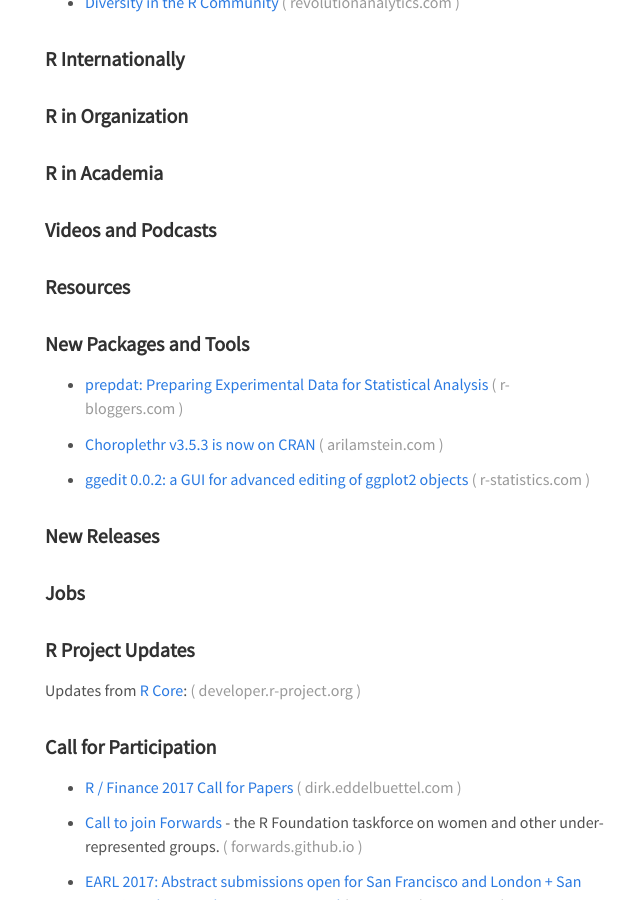
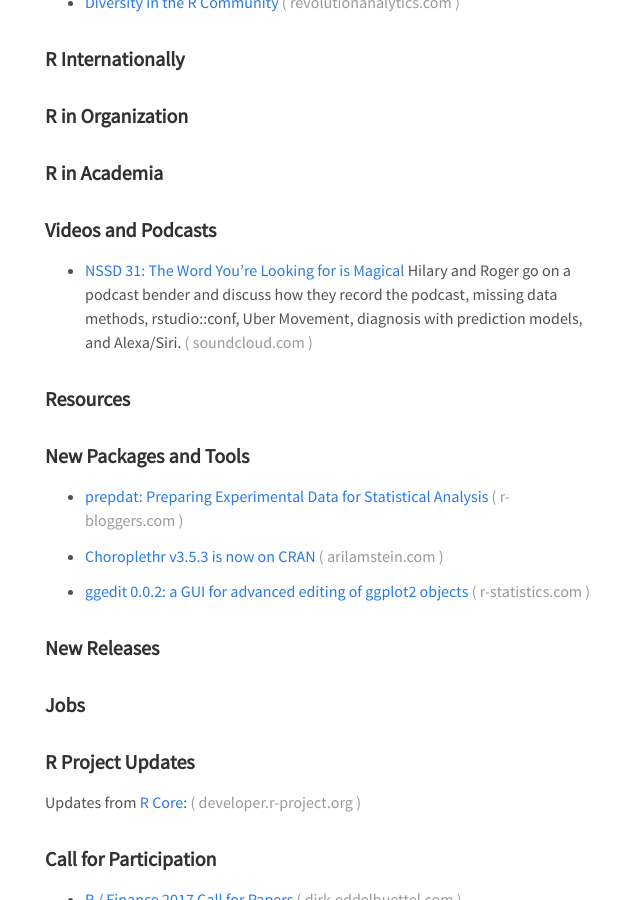
Before and after one commit to rweekly/rweekly.org, a Jekyll site: the page built from draft.md, in a window 1280 px wide and 900 px high, scrolled down 597 px. Shown: the whole window, without its empty margins (315-955 px from the left). Built offline with Jekyll 4.4.1, drawn with Linux system fonts in a browser that asks for light colours; comment, search, counter and statistics services are not loaded.

Commit message:
added 1 podcast post

```diff
--- a/draft.md
+++ b/draft.md
@@ -44,7 +44,7 @@
 
 ### Videos and Podcasts
 
-
++ [NSSD 31: The Word You're Looking for is Magical](https://soundcloud.com/nssd-podcast/episode-31-the-word-youre-looking-for-is-magical) Hilary and Roger go on a podcast bender and discuss how they record the podcast, missing data methods, rstudio::conf, Uber Movement, diagnosis with prediction models, and Alexa/Siri.
 
 
 ### Resources
```
